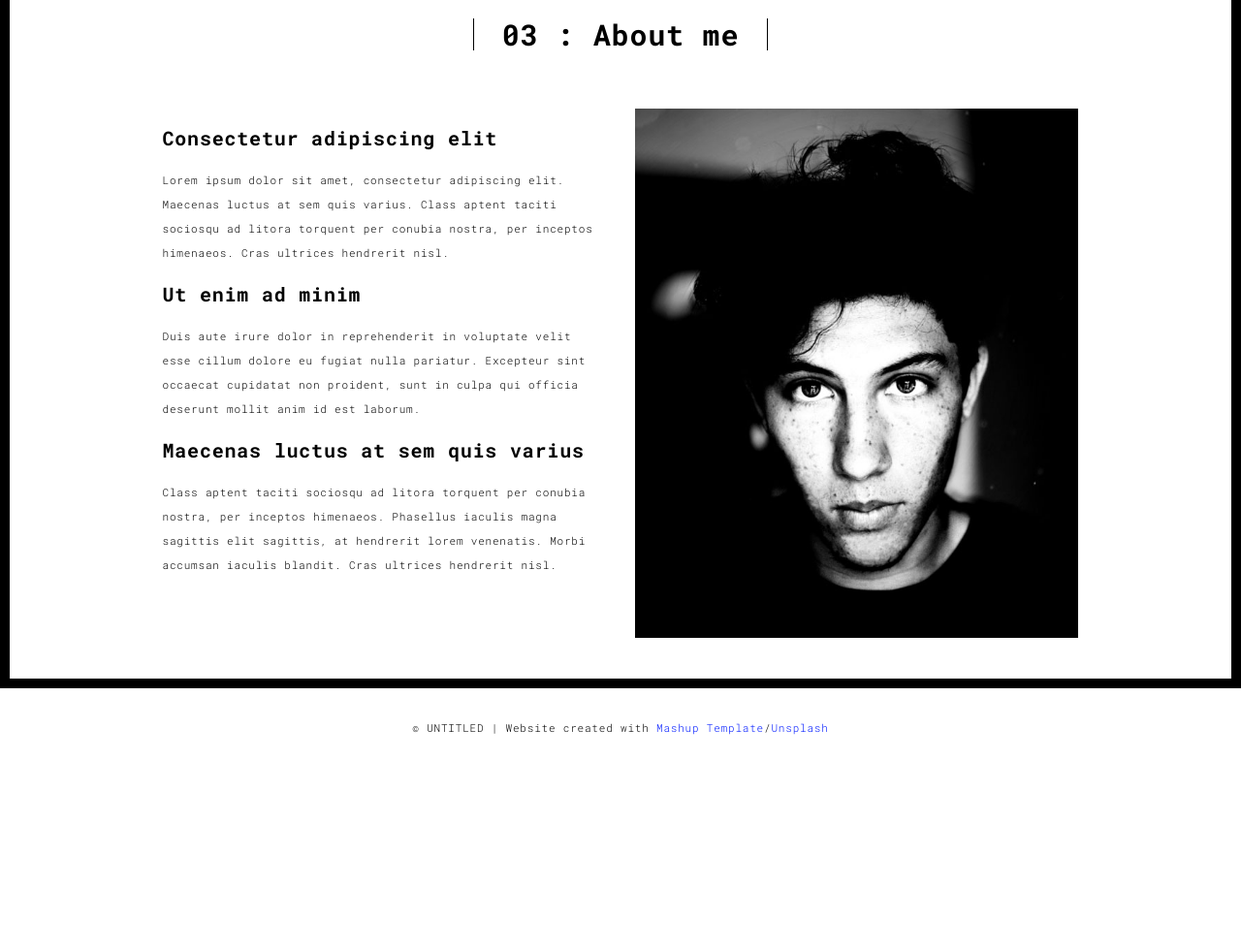
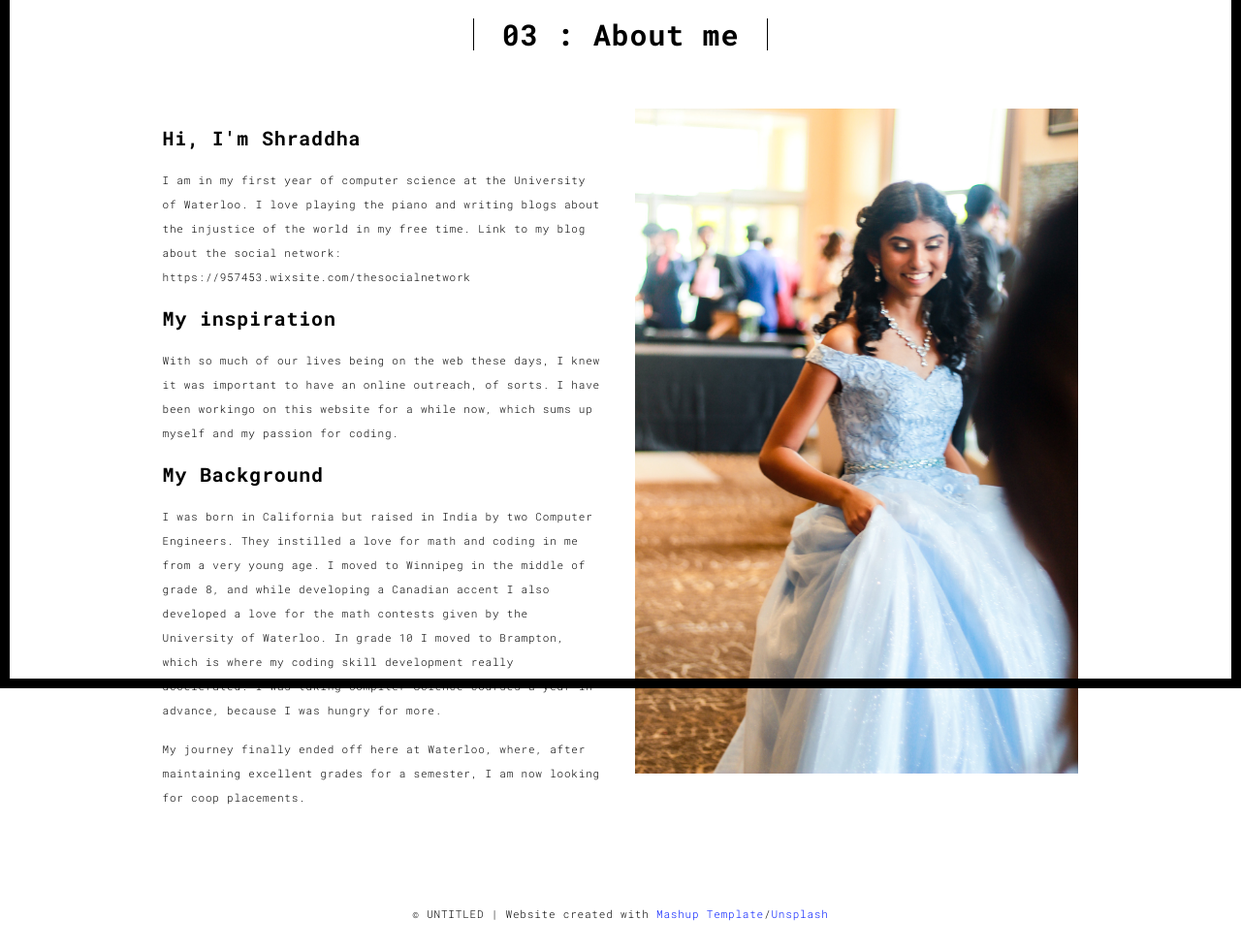
Before and after one commit to itssmhere/portfolio, a Flask app: page /about.html/ in a window 1280 px wide. Shown: the part 90-1070 px from the top of the page at 97% size. Before the commit the page ends 848 px from the top, so only its background shows below. Run offline with Flask 2, Linux system fonts and the light colour scheme; some libraries are stand-ins or nearby versions.

Commit message:
about me page

```diff
--- a/templates/about.html
+++ b/templates/about.html
@@ -61,19 +61,23 @@
             <div class="col-md-10 col-md-offset-1">
               <div class="row">
                 <div class="col-xs-12 col-md-6">
-                  <h3>Consectetur adipiscing elit</h3>
-                  <p>Lorem ipsum dolor sit amet, consectetur adipiscing elit. Maecenas luctus at sem quis varius.
-                  Class aptent taciti sociosqu ad litora torquent per conubia nostra, per inceptos himenaeos. Cras ultrices hendrerit nisl.</p>
-                  <h3>Ut enim ad minim </h3>
-                  <p>Duis aute irure dolor in reprehenderit in voluptate velit esse
-                  cillum dolore eu fugiat nulla pariatur. Excepteur sint occaecat cupidatat non
-                  proident, sunt in culpa qui officia deserunt mollit anim id est laborum.
-                  <h3>Maecenas luctus at sem quis varius</h3>
+                  <h3>Hi, I'm Shraddha</h3>
+                  <p>I am in my first year of computer science at the University of Waterloo. I love playing the piano and writing blogs about the
+                  injustice of the world in my free time. Link to my blog about the social network: https://957453.wixsite.com/thesocialnetwork </p>
+                  <h3>My inspiration </h3>
+                  <p>With so much of our lives being on the web these days, I knew it was important to have an online outreach, of sorts.
+                  I have been workingo on this website for a while now, which sums up myself and my passion for coding.
+                  </p>
+                  <h3>My Background</h3>
                   <p>
-                  Class aptent taciti sociosqu ad litora torquent per conubia nostra, per inceptos himenaeos. Phasellus iaculis magna sagittis elit sagittis, at hendrerit lorem venenatis. Morbi accumsan iaculis blandit. Cras ultrices hendrerit nisl.</p>
+                  I was born in California but raised in India by two Computer Engineers. They instilled a love for math and coding in me from a very young age.
+                  I moved to Winnipeg in the middle of grade 8, and while developing a Canadian accent I also developed a love for the math contests given by the University of Waterloo.
+                  In grade 10 I moved to Brampton, which is where my coding skill development really accelerated. I was taking Compiter Science courses a year in advance, because
+                  I was hungry for more. </p>
+                  <p>My journey finally ended off here at Waterloo, where, after maintaining excellent grades for a semester, I am now looking for coop placements. </p>
                 </div>
                 <div class="col-xs-12 col-md-6">
-                  <img src="../static/assets/images/profil.jpg" class="img-responsive" alt="">
+                  <img src="../static/assets/images/IMG_9469.JPG" class="img-responsive" alt="">
                 </div>
               </div>
             </div>
```
Also changed, not shown: static/assets/images/IMG_9469.JPG (added).
